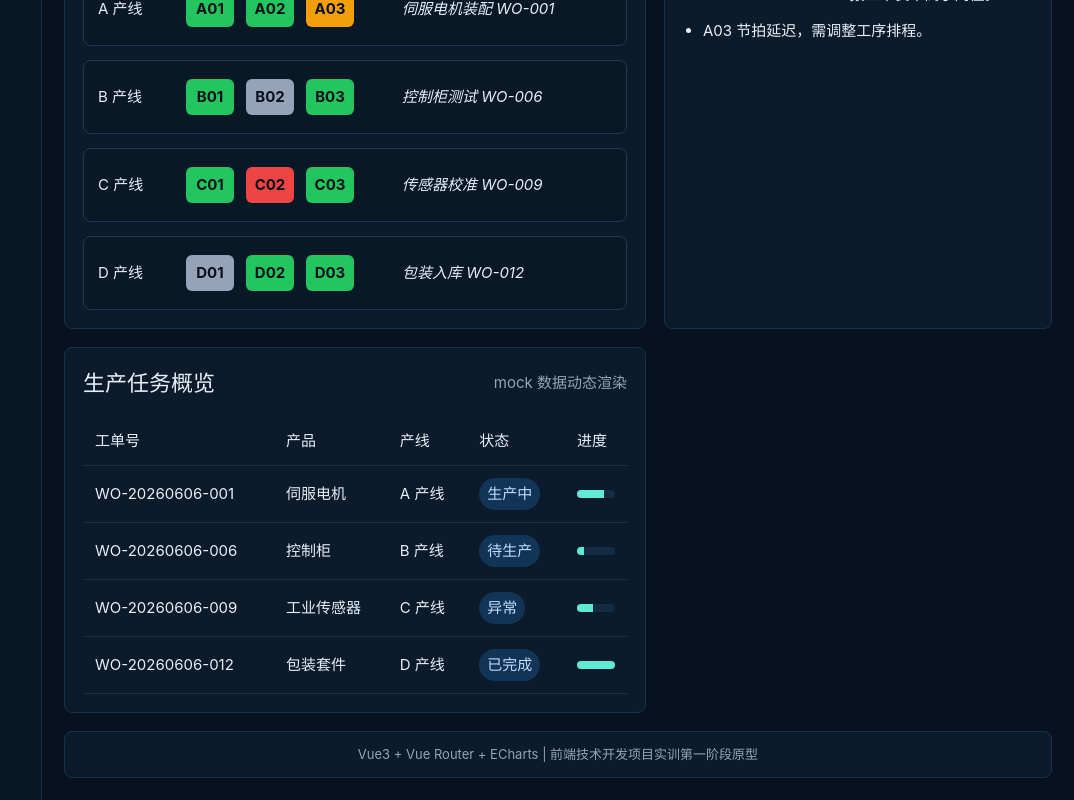
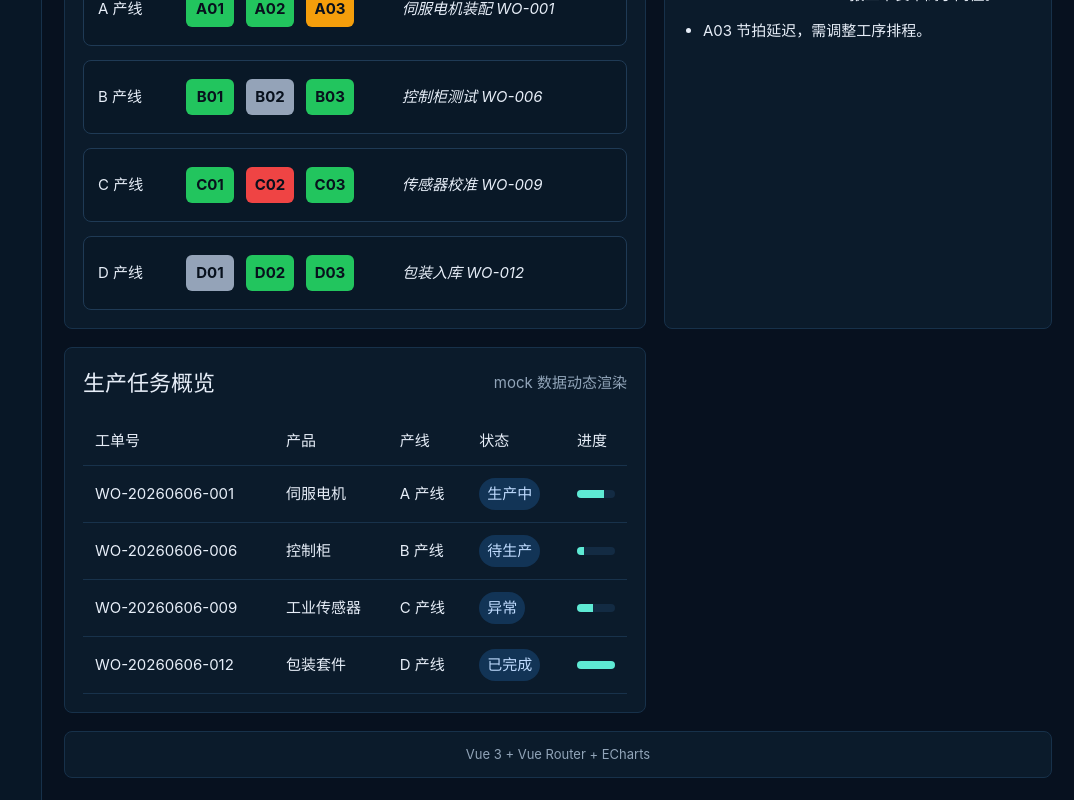
Before and after one commit to h1czvk0/smart-mom, a Vue app: page /dashboard in a window 1280 px wide. Shown: the part 449-1249 px from the top of the page, without its empty margins (206-1280 px from the left). Built offline with nearby package versions, Linux system fonts and the light colour scheme.

Commit message:
调整页脚架构文案

```diff
--- a/src/components/layout/AppFooter.vue
+++ b/src/components/layout/AppFooter.vue
@@ -1,3 +1,3 @@
 <template>
-  <footer class="footer">Vue3 + Vue Router + ECharts | 前端技术开发项目实训第一阶段原型</footer>
+  <footer class="footer">Vue 3 + Vue Router + ECharts</footer>
 </template>
```
